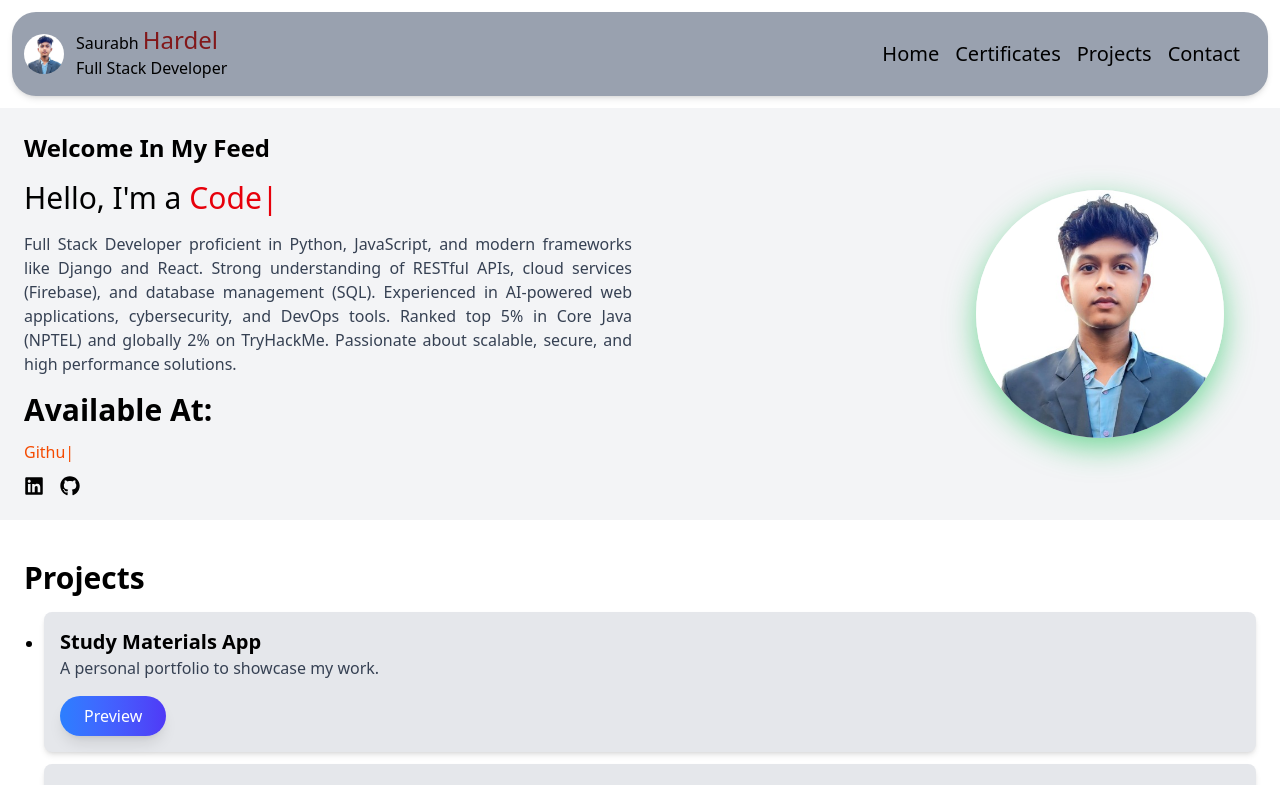
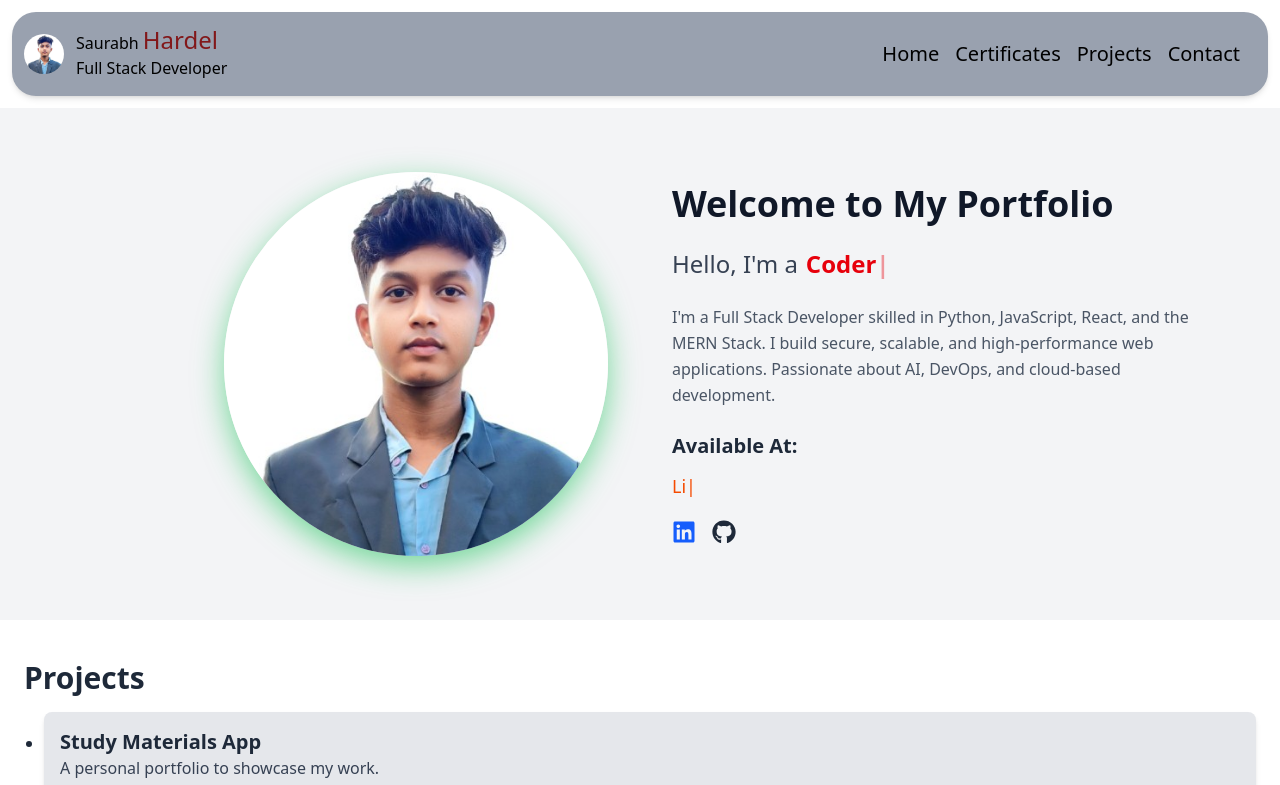
Before and after one commit to saurabh5286/Res-portfolio, a React (Vite) app: page / in a window 1280 px wide. Shown: the top 785 px of the page. Built offline with nearby package versions, Linux system fonts and the light colour scheme.

Commit message:
Update Home.jsx

```diff
--- a/src/components/pages/Home.jsx
+++ b/src/components/pages/Home.jsx
@@ -1,81 +1,104 @@
-import React from 'react'
-import Projects from './Projects'
-import Certificates from './Certificates'
-import { ReactTyped } from 'react-typed'
-import { FaGithub, FaLinkedin } from 'react-icons/fa'
-
+import React from 'react';
+import Projects from './Projects';
+import Certificates from './Certificates';
+import { ReactTyped } from 'react-typed';
+import { FaGithub, FaLinkedin } from 'react-icons/fa';
 
 const Home = () => {
   return (
-    <div>
+    <div className="bg-white text-gray-800 scroll-smooth">
 
-      {/* ----------------------Body Section ----------------- */}
-      {/* Hero Section */}
-      <div className="flex flex-col md:flex-row items-center bg-gray-100 p-6 space-y-6 md:space-y-0 md:space-x-4">
-
-        {/* Profile Image - Top on mobile, right on desktop */}
-        <div className="w-full md:w-1/2 order-1 md:order-2 flex justify-center md:justify-end">
-          <div className="w-full max-w-[280px] px-4">
+      {/* ---------------- Hero Section ---------------- */}
+     <section className="flex flex-col md:flex-row items-center justify-between px-6 md:px-16 py-16 bg-gray-100 gap-y-12 md:gap-x-16">
+  {/* -------- Profile Image -------- */}
+  <div className="w-full md:w-1/2 flex justify-center md:justify-end">
+    <div className="
+      w-48 h-48
+      sm:w-56 sm:h-56
+      md:w-64 md:h-64
+      lg:w-80 lg:h-80
+      xl:w-96 xl:h-96
+      rounded-full overflow-hidden
+      shadow-[0_10px_30px_rgba(34,197,94,0.6)]
+      hover:shadow-green-400
+      transition-all duration-500
+    ">
       <img
-              className="w-full aspect-square rounded-full object-cover shadow-[0_10px_30px_rgba(34,197,94,0.6)]"
         src="/user.jpg"
         alt="Profile"
+        className="w-full h-full object-cover
+          hover:scale-105 transition-transform duration-500 ease-in-out"
       />
     </div>
   </div>
 
-        {/* Text Content */}
-        <div className="w-full md:w-1/2 order-2 md:order-1 space-y-4">
-          <h1 className="text-2xl font-semibold">Welcome In My Feed</h1>
-          <h1 className="text-3xl flex flex-wrap">
+  {/* -------- Text Content -------- */}
+  <div className="w-full md:w-1/2 text-center md:text-left space-y-6">
+    <h1 className="text-4xl font-bold text-gray-900">
+      Welcome to My Portfolio
+    </h1>
+
+    <h2 className="text-2xl text-gray-700 flex justify-center md:justify-start items-center">
       <span>Hello, I'm a</span>
-            <span className="text-red-600 pl-2">
+      <span className="text-red-600 font-semibold pl-2">
         <ReactTyped
-                strings={[" Developer", " Coder", " Learner"]}
+          strings={[' Developer', ' Coder', ' Learner']}
           typeSpeed={40}
           backSpeed={30}
           loop
         />
       </span>
-          </h1>
-          <p className="text-justify text-gray-700">
-            Full Stack Developer proficient in Python, JavaScript, and modern
-            frameworks like Django and React. Strong understanding of RESTful
-            APIs, cloud services (Firebase), and database management (SQL).
-            Experienced in AI-powered web applications, cybersecurity, and
-            DevOps tools. Ranked top 5% in Core Java (NPTEL) and globally 2% on
-            TryHackMe. Passionate about scalable, secure, and high performance
-            solutions.
+    </h2>
+
+    <p className="text-md text-gray-600 leading-relaxed max-w-xl mx-auto md:mx-0">
+      I'm a Full Stack Developer skilled in Python, JavaScript, React, and the MERN Stack.
+      I build secure, scalable, and high-performance web applications.
+      Passionate about AI, DevOps, and cloud-based development.
     </p>
 
+    {/* -------- Social Media Links -------- */}
     <div className="space-y-3">
-            <h2 className="text-3xl font-bold">Available At:</h2>
-            <div className="text-orange-600">
+      <h3 className="text-xl font-bold">Available At:</h3>
+
+      <div className="text-orange-600 text-lg font-medium">
         <ReactTyped
-                strings={[" Linkedin", " Github", " Youtube"]}
-                typeSpeed={40}
+          strings={['LinkedIn', 'GitHub', 'YouTube']}
+          typeSpeed={50}
           backSpeed={30}
           loop
         />
       </div>
-            <div className="flex space-x-4">
-              <a href="https://www.linkedin.com/in/saurabh-hardel-3bb954351">
-                <FaLinkedin size={20} />
+
+      <div className="flex justify-center md:justify-start space-x-4 pt-2">
+        <a
+          href="https://www.linkedin.com/in/saurabh-hardel-3bb954351"
+          target="_blank"
+          rel="noopener noreferrer"
+          className="text-blue-600 hover:text-blue-800 transition duration-300"
+        >
+          <FaLinkedin size={24} />
         </a>
-              <a href="https://github.com/saurabh5286">
-                <FaGithub size={20} />
+        <a
+          href="https://github.com/saurabh5286"
+          target="_blank"
+          rel="noopener noreferrer"
+          className="text-gray-800 hover:text-black transition duration-300"
+        >
+          <FaGithub size={24} />
         </a>
       </div>
     </div>
   </div>
-      </div>
-
-      <Projects/>
-      <Certificates/>
+</section>
 
 
+      {/* ---------------- Projects Section ---------------- */}
+      <Projects />
+
+      {/* ---------------- Certificates Section ---------------- */}
+      <Certificates />
     </div>
-  )
-}
+  );
+};
 
-export default Home
+export default Home;
```
Lines whose indentation alone changed are shown as unchanged.
